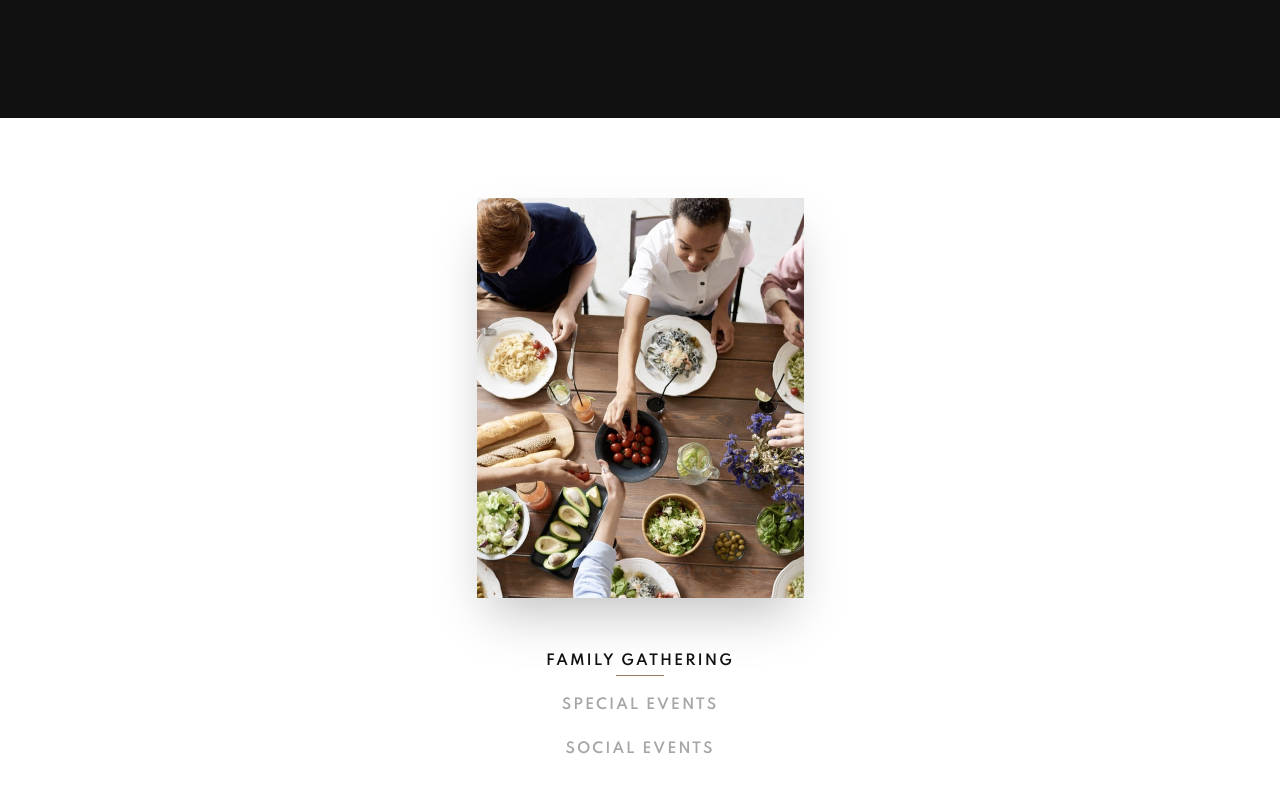
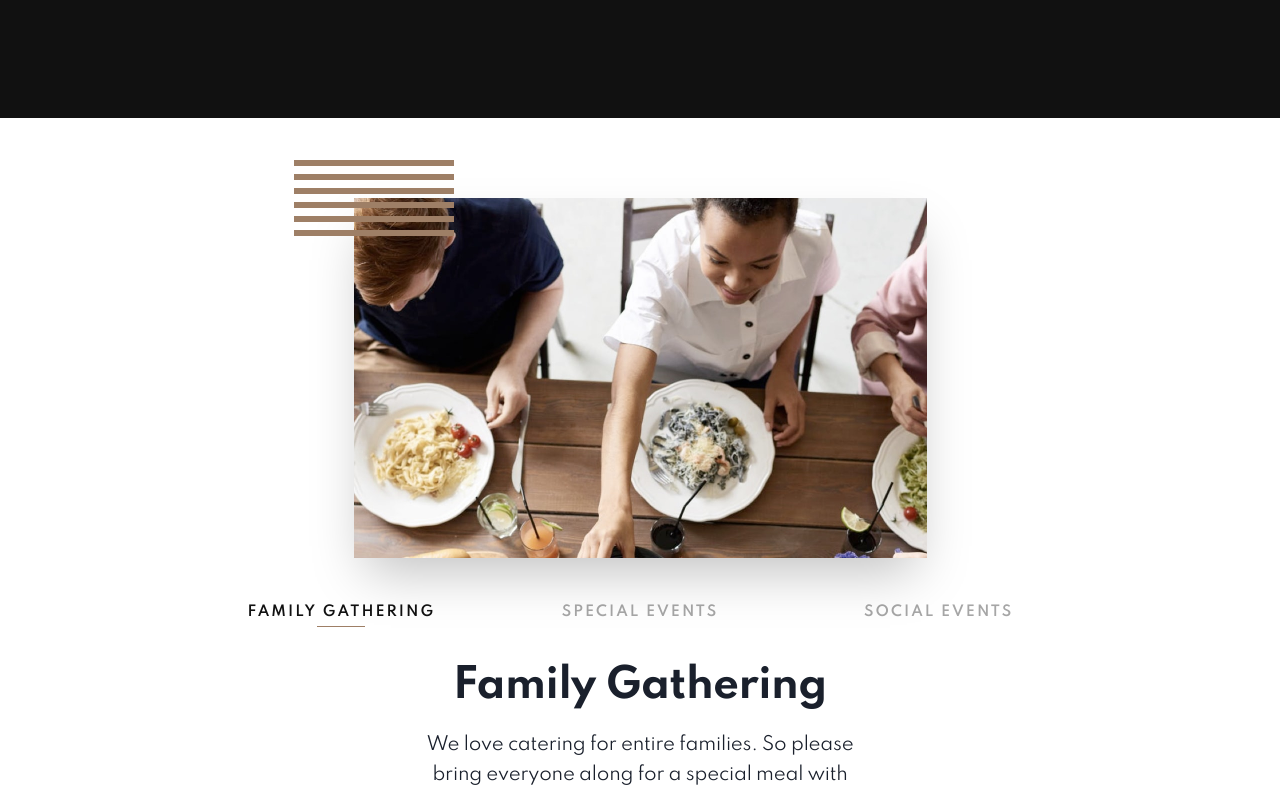
Before and after one commit to 0xShynn/frontendmentor-dine-restaurant-website, a Next.js app: page / in a window 1280 px wide. Shown: the part 2423-3215 px from the top of the page. Built offline with nearby package versions, Linux system fonts and the light colour scheme.

Commit message:
added: pattern line on tab image

```diff
--- a/components/EventsContainer.js
+++ b/components/EventsContainer.js
@@ -8,13 +8,17 @@ import {
   TabPanels,
   Tabs,
   Text,
+  useBreakpointValue,
 } from '@chakra-ui/react';
 import NextImage from 'next/image';
 import PropTypes from 'prop-types';
 
 import familyGatheringMobile from '../assets/homepage/family-gathering-mobile@2x.jpg';
+import familyGatheringTablet from '../assets/homepage/family-gathering-tablet@2x.jpg';
 import socialEventsMobile from '../assets/homepage/social-events-mobile@2x.jpg';
+import socialEventsTablet from '../assets/homepage/social-events-tablet@2x.jpg';
 import specialEventsMobile from '../assets/homepage/special-events-mobile@2x.jpg';
+import specialEventsTablet from '../assets/homepage/special-events-tablet@2x.jpg';
 
 import CustomLink from './CustomLink';
 
@@ -25,34 +29,49 @@ const EventsContainer = () => {
       content:
         'We love catering for entire families. So please bring everyone along for a special meal with your loved ones. We’ll provide a memorable experience for all.',
       imageMobile: familyGatheringMobile,
+      imageTablet: familyGatheringTablet,
     },
     {
       label: 'Special Events',
       content:
         'Whether it’s a romantic dinner or special date you’re celebrating with others we’ll look after you. We’ll be sure to mark your special date with an unforgettable meal.',
       imageMobile: specialEventsMobile,
+      imageTablet: specialEventsTablet,
     },
     {
       label: 'Social Events',
       content:
         'Are you looking to have a larger social event? No problem! We’re more than happy to cater for big parties. We’ll work with you to make your event a hit with everyone.',
       imageMobile: socialEventsMobile,
+      imageTablet: socialEventsTablet,
     },
   ];
 
   function DataTabs({ data }) {
+    const tabsOrientation = useBreakpointValue({
+      base: 'vertical',
+      md: 'horizontal',
+    });
+
     return (
-      <Tabs isFitted orientation="vertical" variant="unstyled" id="1" py="16">
+      <Tabs
+        isFitted
+        orientation={tabsOrientation}
+        variant="unstyled"
+        id="1"
+        py="16"
+      >
         <Flex direction="column" align="center">
           <Flex>
             <TabPanels>
               {data.map((tab, index) => (
                 <TabPanel key={index}>
+                  {/* image mobile version (base, sm) */}
                   <Box
                     w={{ base: 'full', sm: '327px' }}
-                    display="inline-flex"
                     h={{ base: 'full', sm: '400px' }}
                     shadow="2xl"
+                    display={{ base: 'inline-flex', md: 'none' }}
                   >
                     <NextImage
                       src={tab.imageMobile}
@@ -60,12 +79,39 @@ const EventsContainer = () => {
                       height="400px"
                     />
                   </Box>
+
+                  {/* image tablet version (md) */}
+                  <Box
+                    w="573px"
+                    h="360px"
+                    shadow="2xl"
+                    display={{ base: 'none', md: 'block' }}
+                    pos="relative"
+                  >
+                    <NextImage
+                      src={tab.imageTablet}
+                      width="573px"
+                      height="360px"
+                    />
+                    <Box
+                      pos="absolute"
+                      top="-38px"
+                      left="-60px"
+                      w="160px"
+                      h="76px"
+                    >
+                      <NextImage
+                        src="/images/pattern-lines.svg"
+                        layout="fill"
+                      />
+                    </Box>
+                  </Box>
                 </TabPanel>
               ))}
             </TabPanels>
           </Flex>
 
-          <TabList pt="4" pb="2">
+          <TabList pt="4" pb="2" w={{ md: '90vw', lg: '70vw' }}>
             {data.map((tab, index) => (
               <Tab
                 key={index}
```
